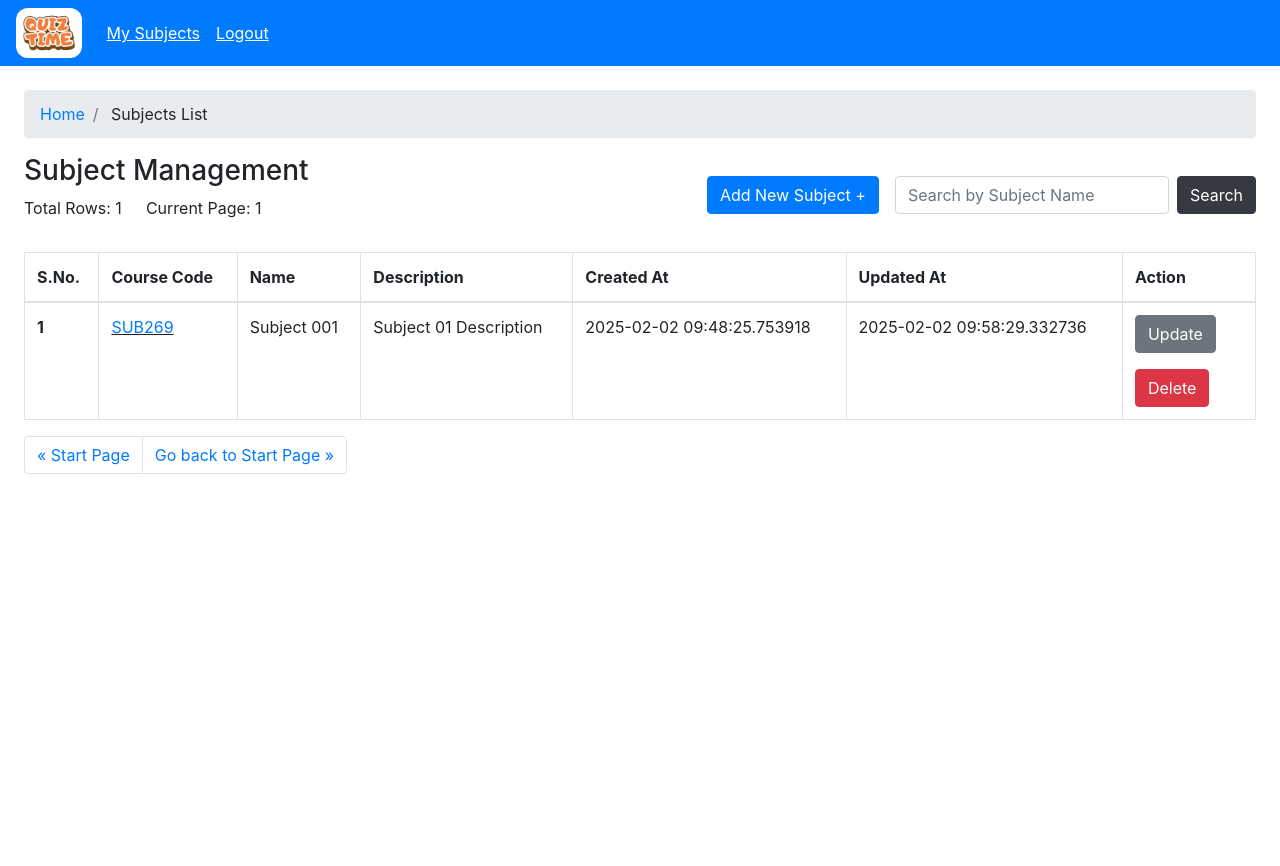
After one commit to abhijain1705/quiz_master_college, a Flask app: page /admin/subject/ in a window 1280 px wide. The commit adds this page. Run offline with Flask 3, Linux system fonts and the light colour scheme; a user stored in the database is signed in.

Commit message:
admin subject management done

```diff
--- a/app.py
+++ b/app.py
@@ -13,6 +13,7 @@ from controllers.home import home as home_blueprint
 from werkzeug.security import generate_password_hash
 from controllers.users.user import user as user_blueprint
 from controllers.admin.admin import admin as admin_blueprint
+from controllers.admin.admin_subject import subject as subject_blueprint
 
 app=Flask(__name__)
 app.config['DEBUG']=True
@@ -27,7 +28,7 @@ app.config['SWAGGER'] = {
 Session(app)
 swagger = Swagger(app)
 
-app.config['SQLALCHEMY_DATABASE_URI'] = 'sqlite:///project.db'
+app.config['SQLALCHEMY_DATABASE_URI'] = 'sqlite:///database.db'
 
 db.init_app(app)
 
@@ -38,6 +39,8 @@ app.register_blueprint(user_blueprint)
 app.register_blueprint(home_blueprint)
 
 app.register_blueprint(admin_blueprint)
+
+app.register_blueprint(subject_blueprint)
 
 @app.route("/")
 def home():
--- a/controllers/admin/admin.py
+++ b/controllers/admin/admin.py
@@ -6,7 +6,7 @@ from controllers.decorator import role_required
 from flask_login import current_user, login_required
 from flask import Blueprint, render_template, session, flash, request
 
-admin= Blueprint("admin", __name__, url_prefix="/admin")
+admin = Blueprint("admin", __name__, url_prefix="/admin")
 
 @admin.route("/")
 @login_required
--- /dev/null
+++ b/controllers/admin/admin_subject.py
@@ -0,0 +1,260 @@
+import json
+import  uuid
+from models import db
+from datetime import datetime
+from flasgger import swag_from
+from models.model import Subject, User
+from controllers.decorator import role_required
+from flask_login import current_user, login_required
+from flask import Blueprint, render_template, request, flash, redirect, url_for
+
+subject = Blueprint("subject", __name__, url_prefix="/admin/subject")
+
+def flash_and_redirect(message, category, redirect_url):
+    flash(message, category)
+    return redirect(url_for(redirect_url))
+
+def validate_subject(fields_to_validate):
+    for label, value, condition, error_message in fields_to_validate:
+        if not condition(value):
+            flash(error_message, "danger")
+            return label
+    return None
+
+@subject.route("/update", methods=['GET', 'POST'])
+@login_required
+@role_required("admin")
+@swag_from({})
+def update_subject():
+    sub_id = request.args.get("sub_id", "")
+    if not sub_id:
+        raise ValueError("Subject is required")
+
+    sub = Subject.query.filter_by(id=sub_id).first()
+    if not sub:
+        return flash_and_redirect("Subject not found", "danger", url_for("subject.admin_subject"))
+    if request.method=='POST':
+        name = request.form.get('name')
+        code = request.form.get('code')
+        description = request.form.get('description')
+        fields_to_validate = [
+            ('name',name, lambda x: x, "name is required" ),
+            ("description", description, lambda x: x, "description is required"),
+            ("code", code, lambda x: x, "code is required")
+        ]
+        validation = validate_subject(fields_to_validate)
+        if validation:
+            return render_template("admin/admin_subject_manage.html")
+        try:
+            sub.name = name
+            sub.code = code
+            sub.description = description
+            sub.updated_at = datetime.now()
+            db.session.commit()
+            return flash_and_redirect("Subject updated successfully", "success", "subject.subject_home")
+        except Exception as e:
+            db.session.rollback()
+            return flash_and_redirect(str(e), "danger", "subject.subject_home")
+    else:
+       return render_template("admin/admin_subject_manage.html", sub=sub)
+
+@subject.route("/new", methods=['GET', 'POST'])
+@login_required
+@role_required("admin")
+@swag_from({
+    "tags": ["Admin"],
+    "summary": "Create a new subject",
+    "description": "This endpoint creates a new subject with the given details.",
+    "parameters": [
+        {
+            "in": "body",
+            "name": "body",
+            "schema": {
+                "type": "object",
+                "properties": {
+                    "name": {
+                        "type": "string"
+                    },
+                    "code": {
+                        "type": "string"
+                    },
+                    "description": {
+                        "type": "string"
+                    }
+                }
+            }
+        }
+    ],
+    "responses":{
+        200: {
+            "description": "Subject created successfully",
+            "schema": {
+                "type": "object",
+                "properties": {
+                    "message": {
+                        "type": "string"
+                    }
+                }
+            }
+        },
+        400:{
+            "description": "Invalid request",
+            "schema": {
+                "type": "object",
+                "properties": {
+                    "message": {
+                        "type": "string"
+                    }
+                }
+            }
+        },
+        500:{
+            "description": "Internal Server Error",
+            "schema": {
+                "type": "object",
+                "properties": {
+                    "message": {
+                        "type": "string"
+                    }
+                }
+            }
+        }
+    }
+})
+def new_subject():
+    if request.method=='POST':
+        name = request.form.get('name')
+        code = request.form.get('code')
+        description = request.form.get('description')
+        fields_to_validate = [
+            ('name',name, lambda x: x, "name is required" ),
+            ("description", description, lambda x: x, "description is required"),
+            ("code", code, lambda x: x, "code is required")
+        ]
+        validation = validate_subject(fields_to_validate)
+        if validation:
+            return render_template("admin/admin_subject_manage.html")
+
+        try:
+            subject = Subject.query.filter_by(code=code).first()
+            if subject:
+                return flash_and_redirect("Subject already exists", "danger", "subject.subject_home")
+            new_subject = Subject(id=str(uuid.uuid4()), code=code, name=name, description=description, created_at=datetime.now(), updated_at=datetime.now())
+            db.session.add(new_subject)
+            db.session.commit()
+            return flash_and_redirect("Subject created successfully", "success", "subject.subject_home")
+        except Exception as e:
+            db.session.rollback()
+            return flash_and_redirect(str(e), "danger", "subject.subject_home")
+    else:
+        return render_template("admin/admin_subject_manage.html")
+
+@subject.route("/")
+@login_required
+@role_required("admin")
+@swag_from({
+    "tags": ["Admin"],
+    "summary": "Retrive all subject list with filters and pagination and sorting",
+    "description": "This endpoint retrieves a list of subjects with optional filtering, pagination, and sorting. Use the query parameters to customize the results.",
+    "parameters": [
+        {
+            "in": "query",
+            "name": "skip",
+            "type": "integer",
+            "description": "Number of rows to skip",
+            "required": False
+        },
+        {
+            "in": "query",
+            "name": "take",
+            "type": "integer",
+            "description": "Number of rows to take",
+            "required": False
+        },
+        {
+            "in": "query",
+            "name": "where",
+            "type": "string",
+            "description": "Filtering criteria in JSON format",
+            "required": False
+        }
+    ],
+    "responses":{
+        200: {
+            "description": "A list of subjects",
+            "schema": {
+                "type": "object",
+                "properties": {
+                    "rows": {
+                        "type": "array",
+                        "items": {
+                            "type": "object",
+                            "properties": {
+                                "id": {
+                                    "type": "string"
+                                },
+                                "name": {
+                                    "type": "string"
+                                },
+                                "description":{
+                                    "type": "string"
+                                },
+                                "code":{
+                                    "type":"string"
+                                },
+                                "created_at": {
+                                    "type": "string"
+                                },
+                                "updated_at": {
+                                    "type": "string"
+                                }
+                            }
+                        }
+                    },
+                    "total_rows": {
+                        "type": "integer"
+                    },
+                    "skip": {
+                        "type": "integer"
+                    },
+                    "take": {
+                        "type": "integer"
+                    }
+                }
+            }
+        },
+        400: {
+            "description": "Invalid request",
+            "schema": {
+                "type": "object",
+                "properties": {
+                    "message": {
+                        "type": "string"
+                    }
+                }
+            }
+        },
+        500:{
+            "description": "Internal Server Error",
+            "schema": {
+                "type": "object",
+                "properties": {
+                    "message": {
+                        "type": "string"
+                    }
+                }
+            }
+        }
+    }
+})
+def subject_home():
+    skip = int(request.args.get("skip", 0))
+    take = int(request.args.get("take", 25))
+    where = request.args.get("where", "{}")
+    try:
+        where = json.loads(where) if where else {}
+        subjects = Subject.query.filter_by(**where).offset(skip).limit(take).all()
+        total_rows = Subject.query.count()
+        return render_template("admin/admin_subject.html",rows=subjects, total_rows=total_rows, skip=skip, take=take, )
+    except Exception as e:
+        return flash_and_redirect(str(e), "danger", "subject.subject_home")
--- a/models/model.py
+++ b/models/model.py
@@ -1,7 +1,8 @@
 from . import db
+from flask_login import UserMixin
 
 # user model
-class User(db.Model):
+class User(UserMixin,db.Model):
     __tablename__='users'
     id= db.Column(db.VARCHAR(100), primary_key=True)
     email=db.Column(db.VARCHAR(100), unique=True,nullable=False)
--- /dev/null
+++ b/templates/admin/admin_subject.html
@@ -0,0 +1,178 @@
+{% extends "base.html" %} {% block title %}Subject Management{% endblock %} {%
+block content %} {% include "admin/admin_wrapper.html" %}
+
+<section class="min-vh-100 p-4">
+  <nav aria-label="breadcrumb">
+    <ol class="breadcrumb">
+      <li class="breadcrumb-item"><a href="/admin">Home</a></li>
+      <li class="breadcrumb-item">
+        <a>Subjects List</a>
+      </li>
+    </ol>
+  </nav>
+
+  <div class="d-flex flex-wrap justify-content-between">
+    <div>
+      <h3>Subject Management</h3>
+      <div class="d-flex align-items-center">
+        <p class="mr-4">Total Rows: {{ total_rows }}</p>
+        <p>
+          Current Page: {% if skip and take %} {{ ((skip|int)//take)+1 }} {%
+          else %}1{% endif %}
+        </p>
+      </div>
+    </div>
+    <div class="form-inline my-2 my-lg-0">
+      <button type="button" class="btn btn-primary mr-3">
+        <a class="text-white" href="/admin/subject/new">
+          Add New Subject
+          <span aria-hidden="true">&plus;</span>
+        </a>
+      </button>
+      <input
+        class="form-control mt-2 mt-sm-0 mr-sm-2"
+        type="search"
+        id="subjectInput"
+        placeholder="Search by Subject Name"
+        aria-label="Search"
+      />
+      <button
+        onclick="searchBySubject('{{skip}}', '{{take}}')"
+        class="btn btn-dark my-2 my-sm-0"
+      >
+        <a>Search</a>
+      </button>
+    </div>
+  </div>
+  <!-- flash message -->
+  {% with messages = get_flashed_messages(with_categories=True) %} {% if
+  messages %}
+  <div class="container">
+    <div class="row justify-content-center">
+      <div class="col-12 col-sm-6">
+        {% for category, message in messages %}
+        <div
+          class="alert alert-{{ category }} alert-dismissible fade show"
+          role="alert"
+        >
+          {{ message }}
+          <button
+            type="button"
+            class="close"
+            data-dismiss="alert"
+            aria-label="Close"
+          >
+            <span aria-hidden="true">&times;</span>
+          </button>
+        </div>
+        {% endfor %}
+      </div>
+    </div>
+  </div>
+  {% endif %}{% endwith %}
+  <section class="mt-3">
+    <div class="table-responsive">
+      <table class="table table-bordered table-hover">
+        <thead>
+          <tr>
+            <th scope="col">S.No.</th>
+            <th scope="col">Course Code</th>
+            <th scope="col">Name</th>
+            <th scope="col">Description</th>
+            <th scope="col">Created At</th>
+            <th scope="col">Updated At</th>
+            <th scope="col">Action</th>
+          </tr>
+        </thead>
+        <tbody>
+          {% for sub in rows %}
+          <tr class="pointer">
+            <th scope="row">{{ loop.index+skip }}</th>
+            <td class="link">
+              <a href="/admin/subject/view?sub_id={{ sub.id }}&take=25&skip=0"
+                >{{ sub.code }}</a
+              >
+            </td>
+
+            <td>{{ sub.name }}</td>
+            <td>{{ sub.description }}</td>
+            <td>{{ sub.created_at }}</td>
+            <td>{{ sub.updated_at }}</td>
+            <td>
+              <button
+                type="button"
+                class="btn btn-secondary mr-3 mb-3 mb-sm-0"
+                onclick="window.location.href='/admin/subject/update?sub_id={{ sub.id }}'"
+              >
+                Update
+              </button>
+              <form
+                method="post"
+                action="/admin/subject/delete?sub_id={{ sub.id }}"
+                onsubmit="return confirm('Are you sure you wish to delete the subject with {{sub.code}}?, !! This will delete all chapters, quizzes and questions associated with it !!');"
+              >
+                <input
+                  type="submit"
+                  class="btn mt-3 btn-danger"
+                  value="Delete"
+                />
+              </form>
+            </td>
+          </tr>
+          {% endfor %}
+        </tbody>
+      </table>
+      <nav aria-label="Page navigation example">
+        <ul class="pagination">
+          <li class="page-item">
+            <a
+              class="page-link"
+              href="/admin/subject?skip={{ (skip - take) if skip > 0 else 0 }}&take={{ take }}"
+              aria-label="Previous"
+            >
+              <span aria-hidden="true">&laquo;</span>
+              <span
+                >{% if skip > 0 %}Previous{% else %}Start Page{% endif %}</span
+              >
+            </a>
+          </li>
+          <li class="page-item">
+            <a
+              class="page-link"
+              href="/admin/subject?skip={{ ( ((skip//take)+1)*take if ((skip|int+take) < total_rows) else None  ) if ((skip|int+take) < total_rows) else 0 }}&take={{ take }}"
+              aria-label="Next"
+            >
+              <span
+                >{% if ((skip|int + take) < total_rows) %}Next{% else %}Go back
+                to Start Page{% endif %}</span
+              >
+              <span aria-hidden="true">&raquo;</span>
+            </a>
+          </li>
+        </ul>
+      </nav>
+    </div>
+  </section>
+</section>
+<script>
+  const url = new URL(window.location.href);
+  let showWhere = url.searchParams.get("where");
+  if (showWhere) {
+    showWhere = JSON.parse(decodeURIComponent(showWhere));
+    if ("name" in showWhere) {
+      document.getElementById("subjectInput").value = showWhere["name"];
+    }
+  }
+  function searchBySubject(skip, take) {
+    var searchTerm = document.getElementById("subjectInput").value;
+    var queryParams = "?skip=" + skip + "&take=" + take;
+    if (searchTerm) {
+      queryParams +=
+        "&where=" + encodeURIComponent(JSON.stringify({ name: searchTerm }));
+      window.location.href = "/admin/subject" + queryParams;
+    } else {
+      window.location.href = "/admin/subject" + queryParams;
+    }
+  }
+</script>
+{% endblock %}
--- /dev/null
+++ b/templates/admin/admin_wrapper.html
@@ -0,0 +1,36 @@
+<!-- navbar -->
+<nav class="navbar navbar-expand-lg navbar-dark bg-primary">
+  <a href="/admin">
+    <img
+      alt="logo"
+      src="/static/images/logo.png"
+      class="adminLogo navbar-brand"
+    />
+  </a>
+  <!-- <a class="navbar-brand" href="#">Navbar</a> -->
+  <button
+    class="navbar-toggler"
+    type="button"
+    data-toggle="collapse"
+    data-target="#navbarSupportedContent"
+    aria-controls="navbarSupportedContent"
+    aria-expanded="false"
+    aria-label="Toggle navigation"
+  >
+    <span class="navbar-toggler-icon"></span>
+  </button>
+
+  <div class="collapse navbar-collapse" id="navbarSupportedContent">
+    <ul class="navbar-nav mr-auto">
+      <li class="nav-item">
+        <a class="anchor nav-link" href="/admin/subject?skip=0&take=25"
+          >My Subjects</a
+        >
+      </li>
+
+      <li class="nav-item">
+        <a class="anchor nav-link" href="/auth/logout">Logout</a>
+      </li>
+    </ul>
+  </div>
+</nav>
```
Also changed, not shown: templates/admin/admin_subject_manage.html (added, +103 -0 lines), templates/login.html (+5 -3 lines), templates/signup.html (+5 -3 lines), instance/database.db (added), instance/project.db (deleted).
